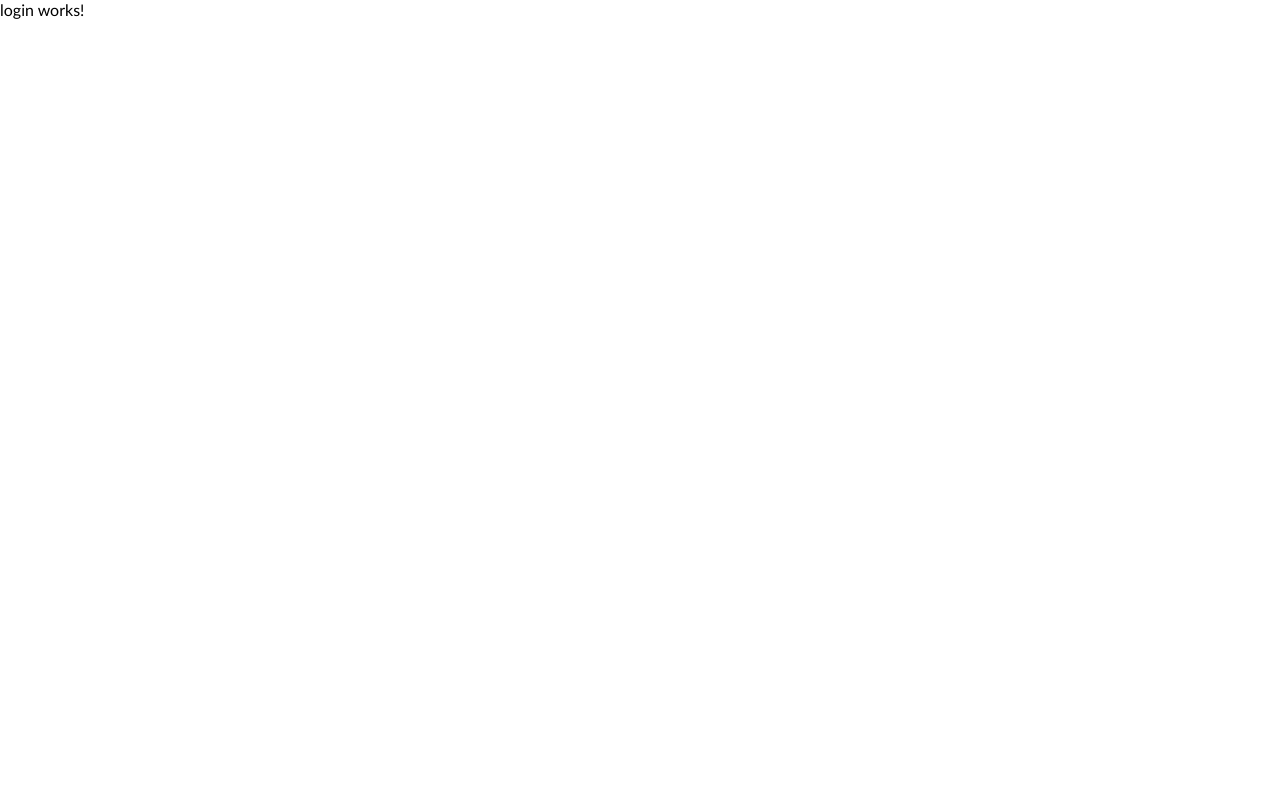
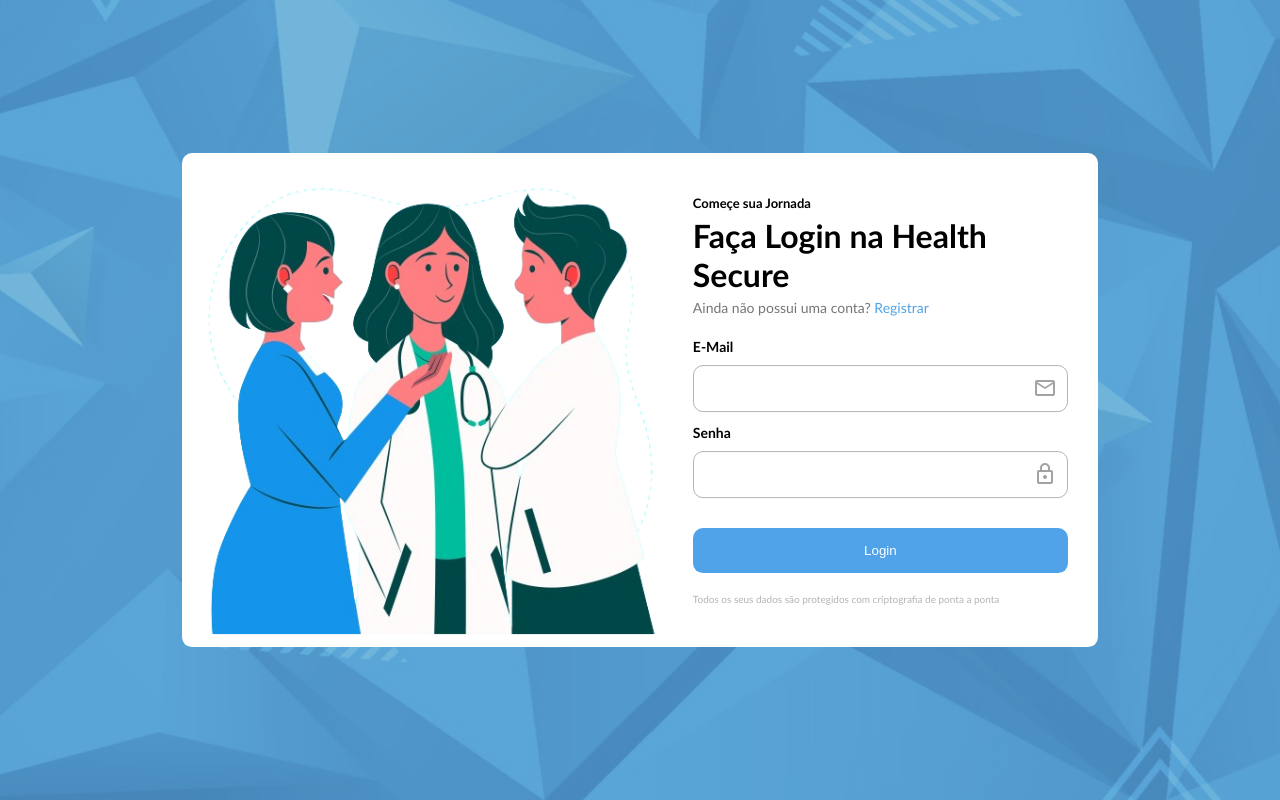
Before and after one commit to Thyale/HealthSecure, an Angular app in the folder ProjetoHealth/: page /login in a window 1280 px wide. Built offline with nearby package versions, Linux system fonts and the light colour scheme.

Commit message:
LoginFeito

```diff
--- a/ProjetoHealth/src/app/components/login/login.component.css
+++ b/ProjetoHealth/src/app/components/login/login.component.css
@@ -0,0 +1,118 @@
+.Background{
+    background-image: url(../../../../public/BackgroundLogin.png);
+    background-position: center center;
+    background-size: cover;
+    background-repeat: no-repeat;
+    height: 100vh;
+    width: 100vw;
+}
+
+.DivGeral{
+    background-color: white;
+    width: 70%;
+    max-width: 900px;
+    position: absolute;
+    top: 50%;
+    left: 50%;
+    transform: translate(-50%,-50%);
+    display: flex;
+    flex-direction: row;
+    padding: 10px;
+    border-radius: 10px;
+    gap: 10px;
+    align-items: center;
+}
+
+img{
+    width: 100%;
+}
+
+.Texto{
+    display: flex;
+    flex-direction: column;
+    padding: 20px;
+    justify-content: space-between;
+    gap: 20px;
+}
+
+.Texto_Superior{
+    display: flex;
+    flex-direction: column;
+    gap: 5px;
+}
+
+.register{
+    color: black;
+    font-weight: bold;
+    font-size: 13px;
+}
+
+.LinkRota{
+    font-size: 14px;
+    color: rgba(0, 0, 0, 0.541);
+}
+
+.Texto_Superior a{
+    text-decoration: none;
+    color:#50A2E9;
+}
+
+.Texto_Formulario{
+    display: flex;
+    flex-direction: column;
+    gap: 10px;
+}
+
+.Texto_Formulario label{
+    color: black;
+    font-weight: bold;
+    font-size: 14px;
+}
+
+.Texto_Formulario>div{
+    border: 1px solid rgba(0, 0, 0, 0.295);
+    padding: 10px;
+    border-radius: 10px;
+    display: flex;
+    flex-direction: row;
+    align-items: center;
+}
+
+span{
+    color: rgba(0, 0, 0, 0.359);
+}
+
+.InputDados{
+    border: none;
+    outline: none;
+    width: 95%;
+    padding: 5px;
+}
+
+.btnLogin{
+    background-color: #50A2E9;
+    color: white;
+    border: none;
+    outline: none;
+    padding: 15px;
+    border-radius: 10px;
+    cursor: pointer;
+    margin-top: 20px;
+}
+
+.Texto_Inferior{
+    color: rgba(0, 0, 0, 0.299);
+    font-size: 10px;
+}
+
+@media(max-width: 800px){
+
+    .DivGeral{
+        width: 80%;
+        flex-direction: column;
+    }
+
+    img{
+        display: none;
+    }
+}
--- a/ProjetoHealth/src/app/components/login/login.component.html
+++ b/ProjetoHealth/src/app/components/login/login.component.html
@@ -1 +1,34 @@
-<p>login works!</p>
+<div class="Background">
+    <div class="DivGeral">
+        <div class="imagem">
+            <img src="ImgLogin.png" alt="Imagem Ilustrativa Do Cadastro">
+        </div>
+        <div class="Texto">
+
+            <div class="Texto_Superior">
+                <p class="register">Começe sua Jornada</p>
+                <h1>Faça Login na Health Secure</h1>
+                <p class="LinkRota">Ainda não possui uma conta? <a routerLink="/">Registrar</a></p>
+            </div>
+
+            <form class="Texto_Formulario">
+                <p><label for="email">E-Mail</label></p>
+                <div>
+                    <input [(ngModel)]="Inputemail" class="InputDados" type="email" name="email" id="email" required>
+                    <span class="material-symbols-outlined">mail</span>
+                </div>
+                <p><label for="senha">Senha</label></p>
+                <div>
+                    <input [(ngModel)]="Inputsenha" class="InputDados" type="password" name="senha" id="senha" required>
+                    <span class="material-symbols-outlined">lock</span>
+                </div>
+                <input (click)="EntrarLogin()" class="btnLogin" type="submit" value="Login">
+            </form>
+
+            <div class="Texto_Inferior">
+                <p>Todos os seus dados são protegidos com criptografia de ponta a ponta</p>
+            </div>
+
+        </div>
+    </div>
+</div>
--- a/ProjetoHealth/src/app/components/login/login.component.ts
+++ b/ProjetoHealth/src/app/components/login/login.component.ts
@@ -1,10 +1,61 @@
-import { Component } from '@angular/core';
+import { Component, OnInit } from '@angular/core';
+import { Router } from '@angular/router';
+import Swal from 'sweetalert2';
 
 @Component({
   selector: 'app-login',
   templateUrl: './login.component.html',
-  styleUrl: './login.component.css'
+  styleUrls: ['./login.component.css']
 })
-export class LoginComponent {
 
+export class LoginComponent implements OnInit {
+
+  Inputemail = "";
+  Inputsenha = "";
+
+  constructor(private router: Router) {}
+
+  ngOnInit() {
+    const usuarioSalvo = localStorage.getItem('usuarioCadastro');
+
+    if (usuarioSalvo) {
+      const usuario = JSON.parse(usuarioSalvo);
+      this.Inputemail = usuario.email;
+      this.Inputsenha = usuario.senha;
+    }
+  }
+
+  EntrarLogin() {
+
+    const usuarioSalvo = localStorage.getItem('usuarioCadastro');
+
+    if (usuarioSalvo) {
+      const usuario = JSON.parse(usuarioSalvo);
+      if (this.Inputemail === usuario.email && this.Inputsenha === usuario.senha) {
+        this.router.navigate(['/home']);
+      } else {
+        Swal.fire({
+          icon: 'warning',
+          title: 'Atenção!',
+          text: 'Email ou senha incorretos.',
+          confirmButtonText: 'OK',
+          customClass: {
+            confirmButton: 'btn-custom-class'
+          },
+          confirmButtonColor: '#50A2E9'
+        });
+      }
+    } else {
+      Swal.fire({
+        icon: 'error',
+        title: 'Erro!',
+        text: 'Nenhum usuário cadastrado.',
+        confirmButtonText: 'OK',
+        customClass: {
+          confirmButton: 'btn-custom-class'
+        },
+        confirmButtonColor: '#50A2E9'
+      });
+    }
+  }
 }
```
